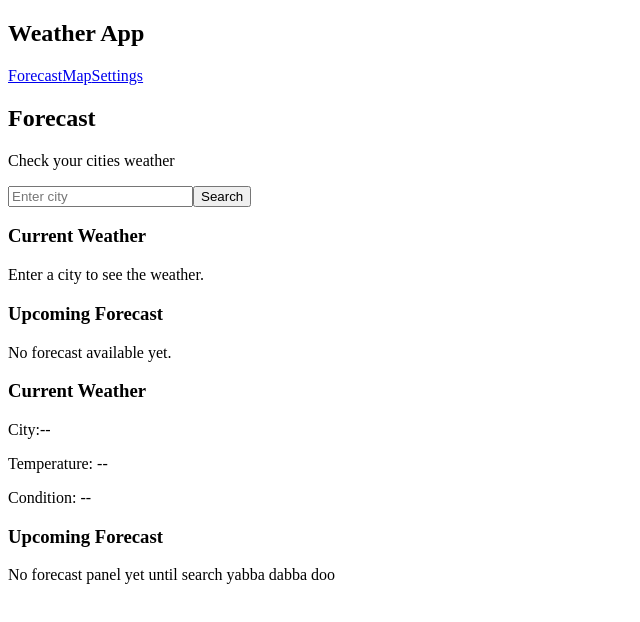
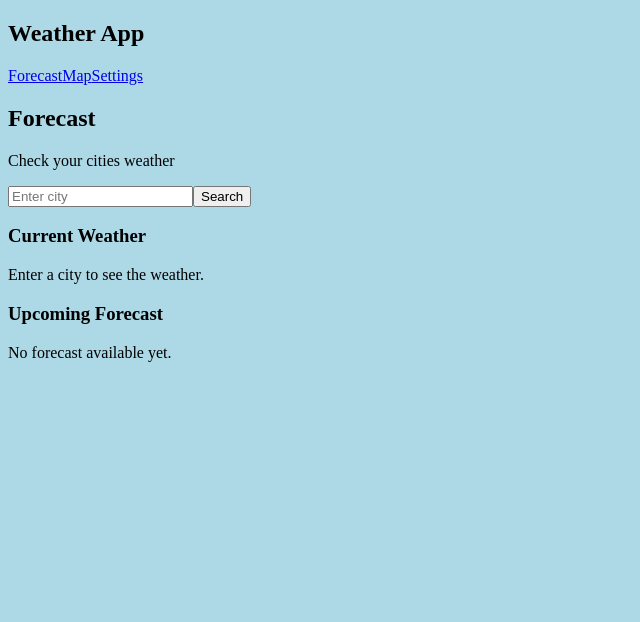
Before and after one commit to Ahripyx/weather-app, a React (Create React App) app: page /forecast in a window 1280 px wide. Shown: the top 622 px of the page, without its empty margins (0-640 px from the left). Built offline with nearby package versions, Linux system fonts and the light colour scheme.

Commit message:
Removed hard coded weather information and added main style sheet

```diff
--- a/src/pages/forecast.js
+++ b/src/pages/forecast.js
@@ -1,5 +1,6 @@
 import * as React from "react";
 import { getWeatherDescription } from "../utils/WeatherCodes";
+import '../styles.css'
 
 function formatDate(dateString) {
     return new Date(dateString).toLocaleDateString("en-US", {
@@ -149,22 +150,6 @@ function Forecast() {
                 </article>
 
             </section>
-
-
-            {/* Values hard coded until search engine works */}
-            <section>
-                <article>
-                    <h3>Current Weather</h3>
-                    <p>City:--</p>
-                    <p>Temperature: --</p>
-                    <p>Condition: --</p>
-                </article>
-
-                <article>
-                    <h3>Upcoming Forecast</h3>
-                    <p>No forecast panel yet until search yabba dabba doo</p>
-                </article>
-            </section>
         </main>
     );
 }
--- /dev/null
+++ b/src/styles.css
@@ -0,0 +1,3 @@
+body {
+    background-color: lightblue;
+}
```
Also changed, not shown: 1 other file (tests, documents, lock files or other folders).
